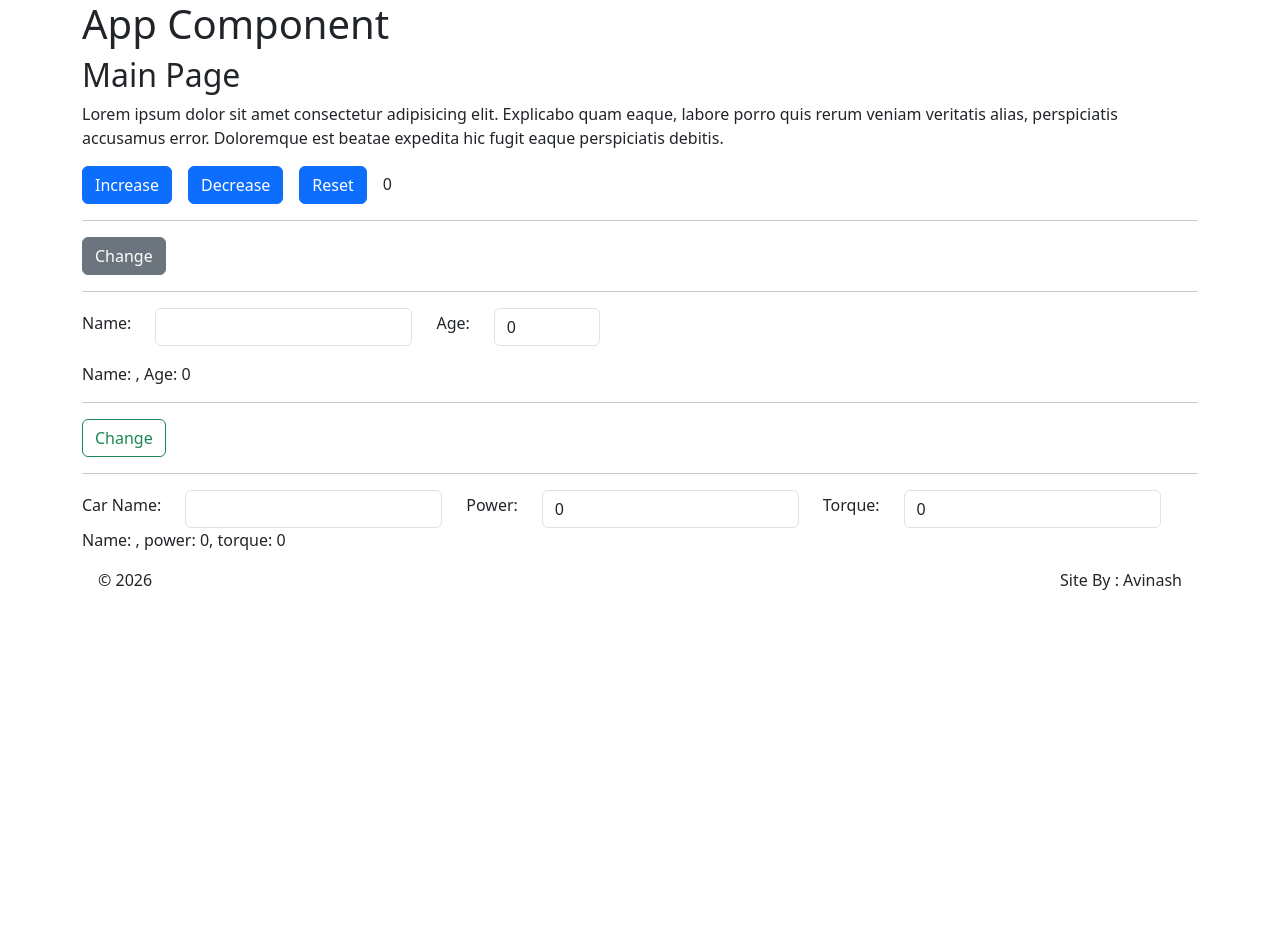
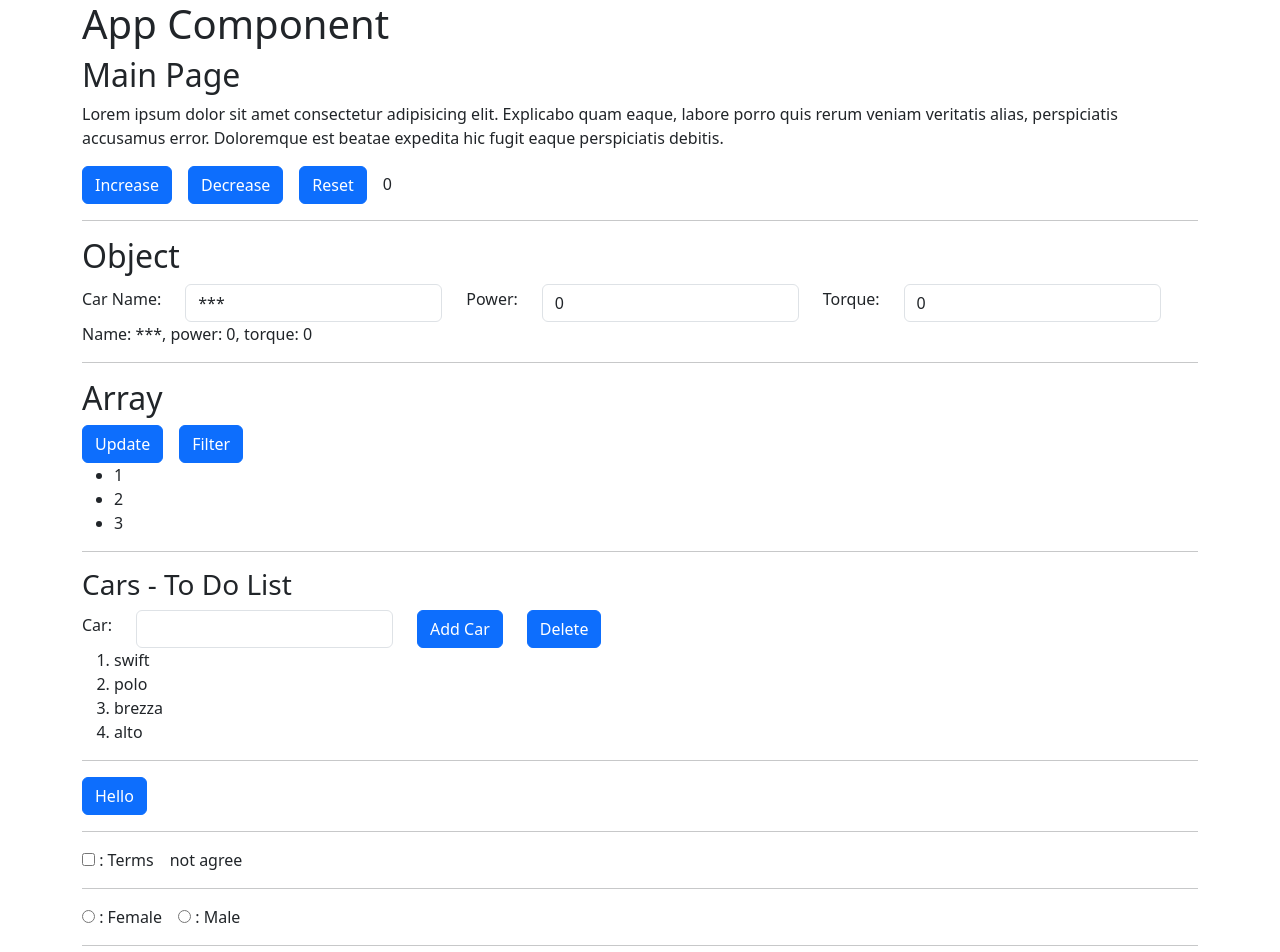
Before and after one commit to avimalhotra/react-feb26, a React (Vite) app: page / in a window 1280 px wide. Shown: the top 952 px of the page. Before the commit the page ends 800 px from the top, so only its background shows below. Built offline with nearby package versions, Linux system fonts and the light colour scheme.

Commit message:
forms and events

```diff
--- a/src/App.jsx
+++ b/src/App.jsx
@@ -8,36 +8,44 @@ import { useState } from "react";
 
 export default function App(){
 
-    // console.log("Hello react");
 
-    const [count,setCount]=useState(0);
-    const [name,setName]=useState("");
-    const [age,setAge]=useState(0);
-    const [car,setCar]=useState({name:"", power:0, torque:0});
-    const [cars,setCars]=useState(["swift","brezza"]);
+  const [count,setCount]=useState(0);
+  const [car,setCar]=useState({name:"***", power:0, torque:0});
+  const [nums,setNums]=useState([1,2,3]);
+  const [cars,setCars]=useState(["swift","polo","brezza","alto"]);
+  const [check,setCheck]=useState(false);
+  const [gender,setGender]=useState("");
+  const [city,setCity]=useState("");
 
-    console.log(car);
-
-
-    function handleClick(){
-      // setCount(count+1);
-      // setCount(count+2);
-      // setCount(count+5);
-      setCount(count=>count+1);
-      setCount(count=>count+2);
-    }
-
-    function changeCar(){
-        // setCar({power:82});
-        // setCar({...car, power:82, torque:112});
-    }
 
     function changeCarData(e){
       const {name,value}=e.target;
-      // console.log(e.target.name, e.target.value);
-
       setCar({...car, [name]:value });
     }
+
+    function updateNum(){
+      setNums([...nums,nums.length+1])
+    }
+    function filterNums(){
+      setNums(nums.filter(i=>i%2==0));
+    }
+    function deleteLastCar(){
+      cars.pop();                 // remove last car
+      setCars( [...cars] );
+    }
+
+    function sayHi(name){
+      console.log(`hello ${name}`)
+    }
+
+    function addCar(e){
+      e.preventDefault();
+      const data=e.target.car.value;
+
+      setCars([...cars,data])
+
+    }
+
 
 
   return (
@@ -51,23 +59,8 @@ export default function App(){
         <button className="btn btn-primary me-3" onClick={()=>setCount(0)}>Reset</button>
         <output>{count}</output>
 
-        <hr />
-        <button className="btn btn-secondary" onClick={handleClick}>Change</button>
-
-        <hr />
-
-      <div className="row align-items-center">
-        <div className="col-auto"><label htmlFor="name" className="form-label">Name: </label></div>
-        <div className="col-auto"><input type="text" id="name" value={name} className="form-control" onChange={e=>setName(e.target.value)} /></div>
-        <div className="col-auto"><label htmlFor="age" className="form-label">Age: </label></div>
-        <div className="col-auto"><input type="number" id="age" value={age} onChange={e=>setAge(e.target.valueAsNumber)} className="form-control" min={20} max={35} /></div>
-      </div>
-      <div className="my-3"> Name: <output>{name}</output>, Age: <output>{age}</output></div>
       <hr />
-
-     <button className="btn btn-outline-success" onClick={changeCar}>Change</button>
-      <hr />
-
+        <h2>Object</h2>
       <div className="row align-items-center">
         <div className="col-auto"><label htmlFor="cname" className="form-label">Car Name: </label></div>
         <div className="col-auto"><input type="text" id="cname" name="name" value={car.name} className="form-control" onChange={changeCarData} /></div>
@@ -78,6 +71,65 @@ export default function App(){
         <div className="col-auto">Name: {car.name}, power: {car.power}, torque: {car.torque}</div>
       </div>
 
+      <hr />
+
+      <h2>Array</h2>
+      <button className="btn btn-primary me-3" onClick={updateNum}>Update</button>
+      <button className="btn btn-primary me-3" onClick={filterNums}>Filter</button>
+      {/* <p>{nums}</p> */}
+
+      <ul>
+        {
+          nums.map((elem,ind)=>(
+            <li key={ind}>{elem}</li>
+          ))
+        }
+      </ul>
+
+      <hr />
+
+      <h3>Cars - To Do List</h3>
+      <form className="row align-items-center" onSubmit={addCar}>
+        <div className="col-auto"><label htmlFor="car" className="form-label">Car: </label></div>
+        <div className="col-auto"><input type="text" name="car" id="car" required className="form-control" /></div>
+        <div className="col-auto"><button type="submit" className="btn btn-primary">Add Car</button></div>
+        <div className="col-auto"><button type="button" className="btn btn-primary" onClick={deleteLastCar}>Delete</button></div>
+
+      </form>
+      <ol>
+        {
+          cars.map((elem,ind)=>(
+            <li key={ind}>{elem}</li>
+          ))
+        }
+      </ol>
+
+      <hr />
+
+       <button className="btn btn-primary me-3" onClick={()=>sayHi("avi")}>Hello</button>
+
+
+      <hr />
+      <label><input type="checkbox" onChange={e=>setCheck(e.target.checked)} /> : Terms</label>
+
+      {/* <span>{check.toString()}</span> */}
+      <span className="ms-3">{ (check) ? "agree" : "not agree" }</span>
+
+      <hr />
+      <label className="me-3"><input type="radio" name="gender" value="female" checked={gender==="female"} onChange={e=>setGender(e.target.value)} /> : Female</label>
+      <label className="me-3"><input type="radio" name="gender" value="male" checked={gender==="male"} onChange={e=>setGender(e.target.value)}/> : Male</label>
+      <span >{gender}</span>
+
+      <hr />
+
+      <label>City: <select value={city} onChange={e=>setCity(e.target.value)}>
+          <option value="">--Choose City--</option>
+          <option>New Delhi</option>
+          <option>Chennai</option>
+          <option>Mumbai</option>
+          <option>Kolkata</option>
+        </select> </label> <span>{city}</span>
+
 
       </main>
       <Footer name="Avinash" />
```
